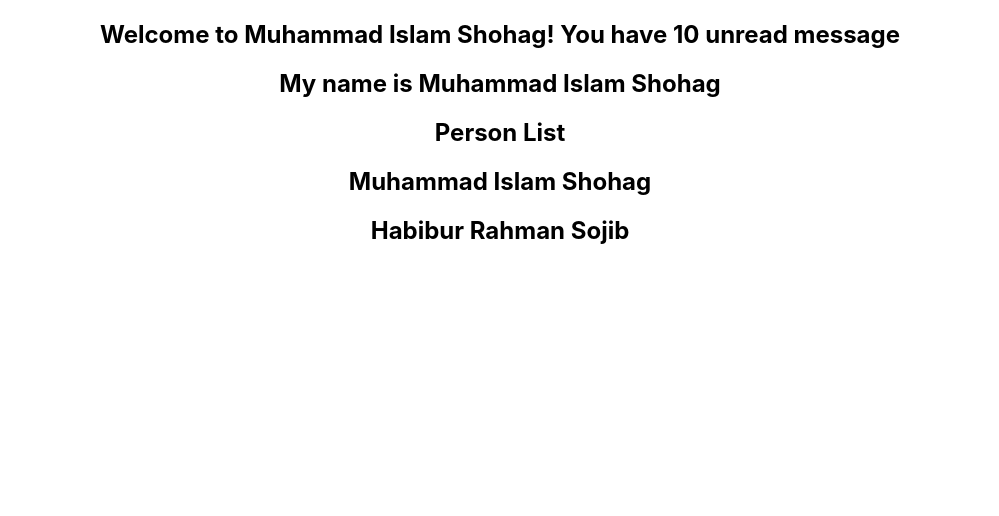
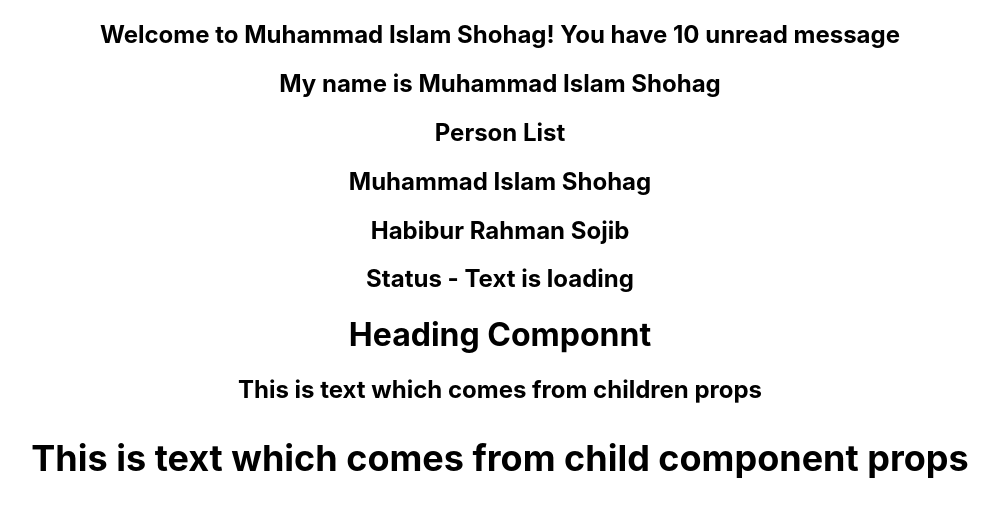
Before and after one commit to MuhammadShohagIslam/React-TypeScript, a React (Create React App) app: page / in a window 1280 px wide. Shown: the top 516 px of the page, without its empty margins (140-1139 px from the left). Built offline with nearby package versions, Linux system fonts and the light colour scheme.

Commit message:
advanced props types

```diff
--- a/src/App.tsx
+++ b/src/App.tsx
@@ -1,34 +1,12 @@
 import React from "react";
 import "./App.css";
-import Greet from "./components/TypingProps/Greet";
-import Person from "./components/TypingProps/Person";
-import PersonList from "./components/TypingProps/PersonList";
+import Main from "./components/TypingProps/Main";
+
 
 function App() {
-    const personName = {
-        first: "Muhammad Islam",
-        last: " Shohag",
-    };
-
-    const nameList = [
-        {
-            first: "Muhammad Islam",
-            last: " Shohag",
-        },
-        {
-            first: "Habibur Rahman",
-            last: " Sojib",
-        },
-    ];
     return (
         <div className="App">
-            <Greet
-                name="Muhammad Islam Shohag"
-                messageCount={10}
-                isLoggedIn={true}
-            />
-            <Person name={personName} />
-            <PersonList name={nameList} />
+            <Main />
         </div>
     );
 }
--- /dev/null
+++ b/src/components/TypingProps/ChildComponet.tsx
@@ -0,0 +1,13 @@
+type ChildComponetProps = {
+    children: React.ReactNode
+}
+
+const ChildComponet = (props: ChildComponetProps) => {
+    return (
+        <>
+            <h2>{props.children}</h2>
+        </>
+    );
+}
+
+export default ChildComponet;
--- a/src/components/TypingProps/Greet.tsx
+++ b/src/components/TypingProps/Greet.tsx
@@ -1,11 +1,11 @@
 type GreetProps = {
     name: string;
-    messageCount: number;
+    messageCount?: number;
     isLoggedIn: boolean;
 };
 
 const Greet = (props: GreetProps) => {
-    const { name, messageCount, isLoggedIn } = props;
+    const { name, messageCount = 0, isLoggedIn } = props;
     return (
         <>
             {isLoggedIn ? (
--- /dev/null
+++ b/src/components/TypingProps/Heading.tsx
@@ -0,0 +1,14 @@
+type HeadingProps = {
+    children: string
+    name?: string
+}
+const Heading = (props: HeadingProps) => {
+    return (
+        <>
+            <h1>{props.name}</h1>
+            <h2>{props.children}</h2>
+        </>
+    );
+}
+
+export default Heading;
--- /dev/null
+++ b/src/components/TypingProps/Main.tsx
@@ -0,0 +1,47 @@
+import ChildComponet from "./ChildComponet";
+import Greet from "./Greet";
+import Heading from "./Heading";
+import Person from "./Person";
+import PersonList from "./PersonList";
+import Status from "./Status";
+
+const Main = () => {
+    const personName = {
+        first: "Muhammad Islam",
+        last: " Shohag",
+    };
+
+    const nameList = [
+        {
+            first: "Muhammad Islam",
+            last: " Shohag",
+        },
+        {
+            first: "Habibur Rahman",
+            last: " Sojib",
+        },
+    ];
+    return (
+        <>
+            {/* We use option props which is indicated if we do not provide, it's not affected any more */}
+            {/* <Greet
+                name="Muhammad Islam Shohag"
+                isLoggedIn={true}
+            /> */}
+            <Greet
+                name="Muhammad Islam Shohag"
+                isLoggedIn={true}
+                messageCount={10}
+            />
+            <Person name={personName} />
+            <PersonList name={nameList} />
+            <Status status= "Loading" />
+            <Heading name ="Heading Componnt">This is text which comes from children props</Heading>
+            <ChildComponet>
+                <Heading>This is text which comes from child component props</Heading>
+            </ChildComponet>
+        </>
+    );
+}
+
+export default Main;
--- /dev/null
+++ b/src/components/TypingProps/Status.tsx
@@ -0,0 +1,22 @@
+type StatusProps = {
+    status: "Loading" | "Success" | "Error"
+}
+
+const Status = (props:StatusProps) => {
+
+    let message;
+    if(props.status === "Loading"){
+        message = "Text is loading"
+    } else if(props.status === 'Success'){
+        message = "Text is successfuly display"
+    } else if (props.status === "Error"){
+        message = "Something Problem of your code"
+    }
+    return (
+        <>
+            <h2>Status - {message}</h2>
+        </>
+    );
+}
+
+export default Status;
```
